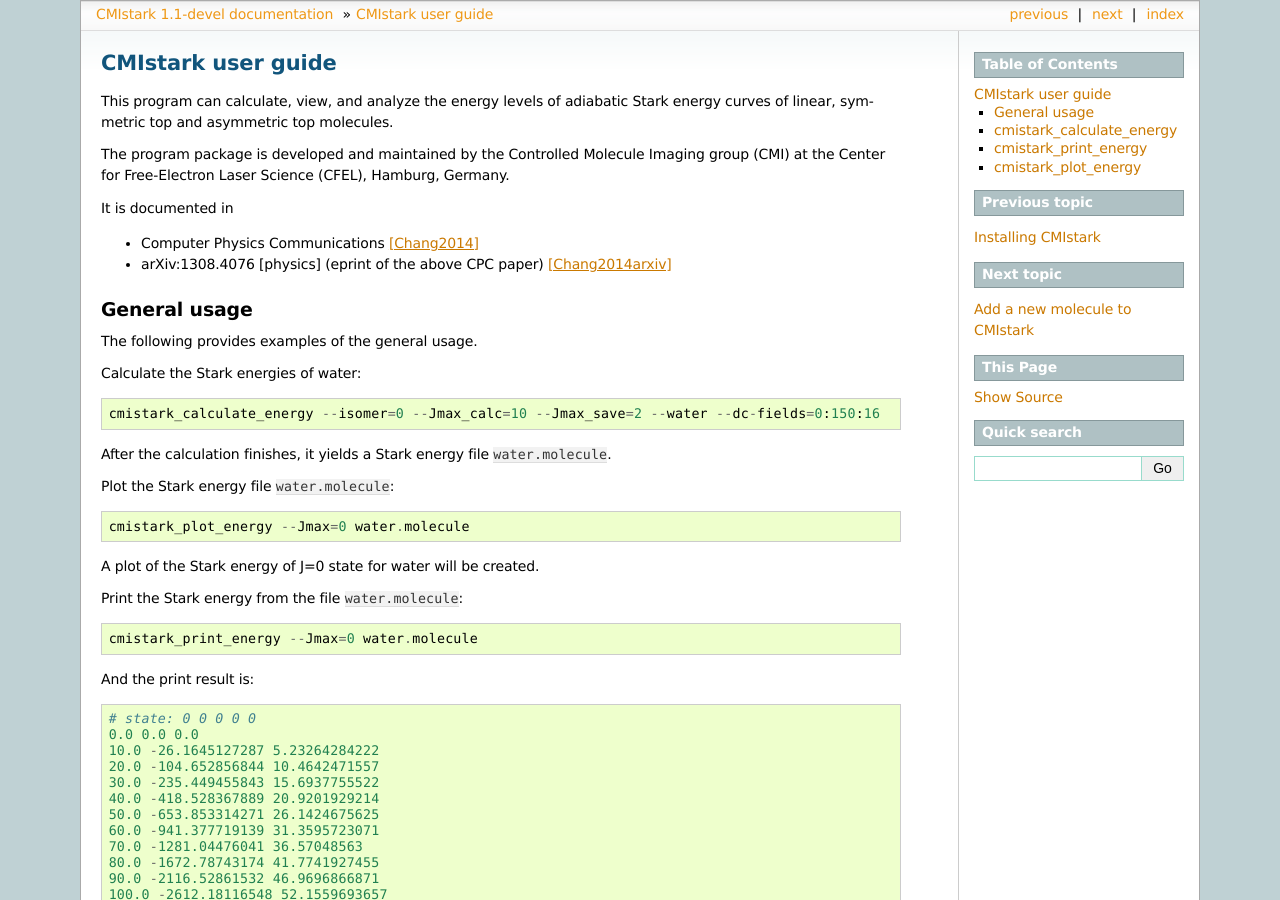
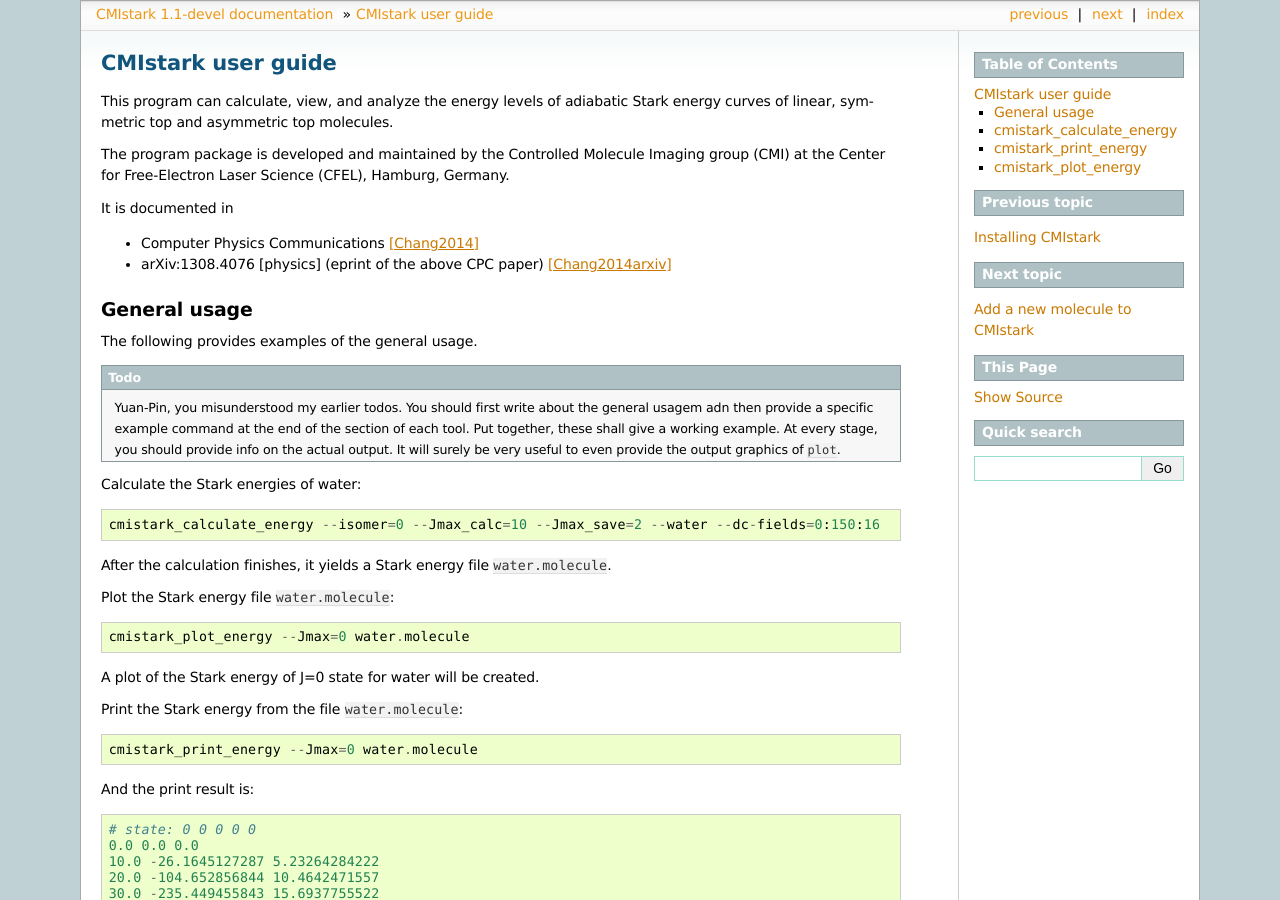
Before and after one commit to CFEL-CMI/cmistark, a Sphinx documentation site: the page built from doc/user-guide.rst, in a window 1280 px wide and 900 px high. Built offline with Sphinx 7.4.7, drawn with Linux system fonts in a browser that asks for light colours.

Commit message:
some feedback on user documentation changes by YP

```diff
--- a/doc/user-guide.rst
+++ b/doc/user-guide.rst
@@ -18,6 +18,13 @@ General usage
 -------------
 
 The following provides examples of the general usage.
+
+.. todo:: Yuan-Pin, you misunderstood my earlier todos. You should first write
+          about the general usagem adn then provide a specific example command
+          at the end of the section of each tool. Put together, these shall give
+          a working example. At every stage, you should provide info on the
+          actual output. It will surely be very useful to even provide the
+          output graphics of ``plot``.
 
 Calculate the Stark energies of water::
 
@@ -84,8 +91,8 @@ Stark curve of each quantum state starts from 0 to 150kV/cm with a step of
 1kV/cm.
 
 The output file ``<moleculename>.molecule`` stores Stark curves of individual
-quantum states a data format called HDF5. Such a file format can be read directly
-by using PyTables packages in Python. Two scripts in this program,
+quantum states a data format called HDF5. Such a file format can be read
+directly by using PyTables packages in Python. Two scripts in this program,
 ``cmistark_plot_energy`` and ``cmistark_print_energy`` are provided to easily
 access these ``<moleculename>.molecule`` files. Their options and descriptions
 are provided below.
@@ -95,7 +102,8 @@ cmistark_print_energy
 ---------------------
 
 The script file called ``cmistark_print_energy`` can access existing Stark files
-(``<moleculename>.molecule``) and print the stored curves on the screen. Options::
+(``<moleculename>.molecule``) and print the stored curves on the screen.
+Options::
 
   --help: help
   --Jmin=, --Jmax=: specify min. or max. value of J
```
